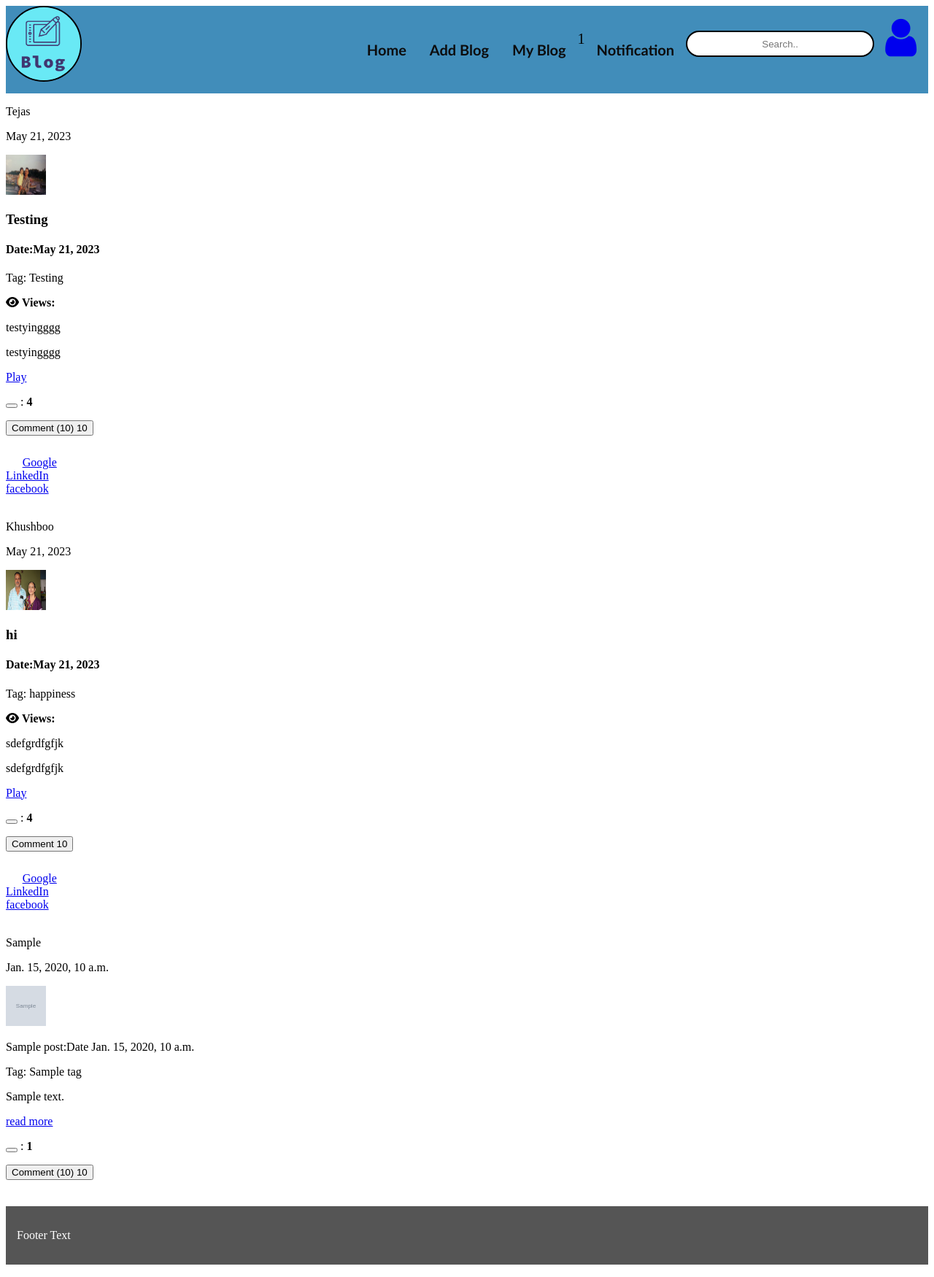
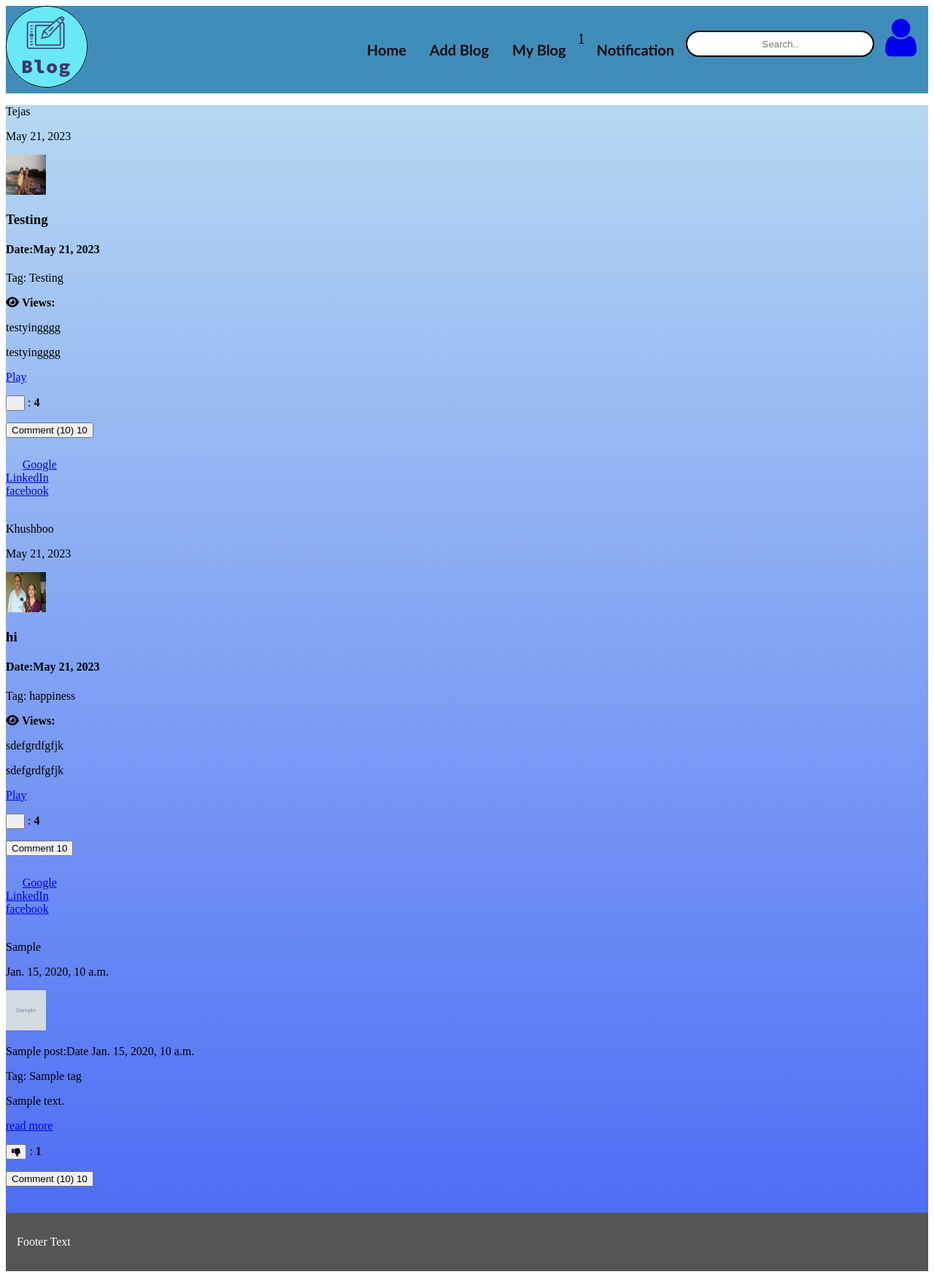
Before and after one commit to khushuuu2609/Blog-Management-System-Django, a Django app: template blog/userApp/templates/userApp/blog_full_content.html in a window 1280 px wide. Shown: the whole page at 73% size. Run offline with Django 3.2, Linux system fonts and the light colour scheme; data comes from the database, SQL or seed files in the repository; both versions use the stored data as it was after the commit; tables that the repository leaves empty hold one stand-in row (values such as "Sample post"); the template is opened without the code that fills it: values that come from a table or form of the project are taken from there, most other values are stand-ins (such as "Sample title", 1, 10 or a date in 2020); grey boxes marked "Sample" are stand-in pictures; some libraries are stand-ins or nearby versions.

Commit message:
like done

```diff
--- a/blog/userApp/static/css/base.css
+++ b/blog/userApp/static/css/base.css
@@ -38,9 +38,9 @@ ul{
 }
 .img {
     border-radius: 50%;
-    width: 100px;
-    height: 100px;
-    border: 2px solid black;
+    width: 110px;
+    height: 110px;
+    border: 1px solid black;
 }
 
 .glyphicon{
--- /dev/null
+++ b/blog/userApp/static/css/full_blog.css
@@ -0,0 +1,8 @@
+.container{
+    background: hsla(206, 70%, 83%, 1);
+
+    background: linear-gradient(180deg, hsla(206, 70%, 83%, 1) 0%, hsla(229, 89%, 62%, 1) 100%);
+
+    background: -moz-linear-gradient(180deg, hsla(206, 70%, 83%, 1) 0%, hsla(229, 89%, 62%, 1) 100%);
+
+}
--- a/blog/userApp/static/js/like_comment.js
+++ b/blog/userApp/static/js/like_comment.js
@@ -25,8 +25,8 @@ $(document).ready(function(){
         $( '#like'+ id ).addClass('dislike btn-success btn-sm');
 
         $('#like' + id).attr('Dislike')
-        $('#icon'+ id).removeClass('glyphicon glyphicon-thumbs-up')
-        $('#icon'+ id).addClass('glyphicon glyphicon-thumbs-down')
+        $('#icon'+ id).removeClass('fa fa-thumbs-up')
+        $('#icon'+ id).addClass('fa fa-thumbs-down')
 
       }
     });
@@ -53,8 +53,8 @@ $(document).ready(function(){
                     $( '#like'+ id ).removeClass('dislike btn-success btn-sm');
                     $( '#like'+ id ).addClass('like btn-default btn-sm');
 
-                    $('#icon'+ id).removeClass('glyphicon glyphicon-thumbs-down')
-                    $('#icon'+ id).addClass('glyphicon glyphicon-thumbs-up')
+                    $('#icon'+ id).removeClass('fa fa-thumbs-down')
+                    $('#icon'+ id).addClass('fa fa-thumbs-up')
                 }
         })
       })
--- a/blog/userApp/templates/userApp/base.html
+++ b/blog/userApp/templates/userApp/base.html
@@ -6,6 +6,7 @@
 <head>
   {% load static %}
   <link rel="stylesheet" href="{% static 'css/base.css'%}">
+  <link rel="stylesheet" href="{% static 'css/full_blog.css'%}">
   <title>Blog</title>
   <meta charset="utf-8">
   <meta name="viewport" content="width=device-width, initial-scale=1">
--- a/blog/userApp/templates/userApp/blog_full_content.html
+++ b/blog/userApp/templates/userApp/blog_full_content.html
@@ -5,6 +5,8 @@
 
 {% block content %}
 {% load static %}
+<link rel="stylesheet" href="https://cdnjs.cloudflare.com/ajax/libs/font-awesome/4.7.0/css/font-awesome.min.css">
+<link rel="stylesheet" href="{% static 'css/full_blog.css'%}">
 <div class="container text-center" >
   <div class="row">
 
@@ -33,11 +35,11 @@
             {% if user.username in post.like.all|join:", " %}
             <p>
               <button type="button" class="dislike btn-success btn-sm" data ="{{post.id}}"  id = "like{{post.id}}">
-                <span class="glyphicon glyphicon-thumbs-down" id = "icon{{post.id}}" ></span>
+                <i id = "icon{{post.id}}" class="fa-thumbs-down"></i>
               </button>
               {% else %}
-              <p><button type="button" class="like btn-default btn-sm" data ="{{post.id}}" id = "like{{post.id}}">
-                <span class="glyphicon glyphicon-thumbs-up" id = "icon{{post.id}}" ></span>
+              <p><button type="button" value = "like" class="like btn-default btn-sm" data ="{{post.id}}" id = "like{{post.id}}">
+                <i id = "icon{{post.id}}" class="fa fa-thumbs-up"></i>
               </button>
 
             {% endif %}
--- a/blog/userApp/templates/userApp/index.html
+++ b/blog/userApp/templates/userApp/index.html
@@ -34,11 +34,11 @@
             {% if user.username in post.like.all|join:", " %}
             <p>
             <button type="button" class="dislike btn-success btn-sm" data ="{{post.id}}"  id = "like{{post.id}}">
-              <span class="glyphicon glyphicon-thumbs-down" id = "icon{{post.id}}" ></span>
+              <i id = "icon{{post.id}}" class="fa fa-thumbs-down"></i>
             </button>
             {% else %}
             <p><button type="button" class="like btn-default btn-sm" data ="{{post.id}}" id = "like{{post.id}}">
-              <span class="glyphicon glyphicon-thumbs-up" id = "icon{{post.id}}" ></span>
+              <i id = "icon{{post.id}}" class="fa fa-thumbs-up"></i>
             </button>
 
             {% endif %}
--- a/blog/userApp/templates/userApp/search_result.html
+++ b/blog/userApp/templates/userApp/search_result.html
@@ -22,11 +22,11 @@
           {% if user.username in post.like.all|join:", " %}
           <p>
             <button type="button" class="dislike btn-success btn-sm" data ="{{post.id}}"  id = "like{{post.id}}">
-              <span class="glyphicon glyphicon-thumbs-down" id = "icon{{post.id}}" ></span>
+              <i id = "icon{{post.id}}" class="fa fa-thumbs-down"></i>
             </button>
             {% else %}
             <p><button type="button" class="like btn-default btn-sm" data ="{{post.id}}" id = "like{{post.id}}">
-              <span class="glyphicon glyphicon-thumbs-up" id = "icon{{post.id}}" ></span>
+              <i id = "icon{{post.id}}" class="fa fa-thumbs-up"></i>
             </button>
 
           {% endif %}
```
Also changed, not shown: blog/db.sqlite3, blog/userApp/static/css/acc.ico (deleted).
